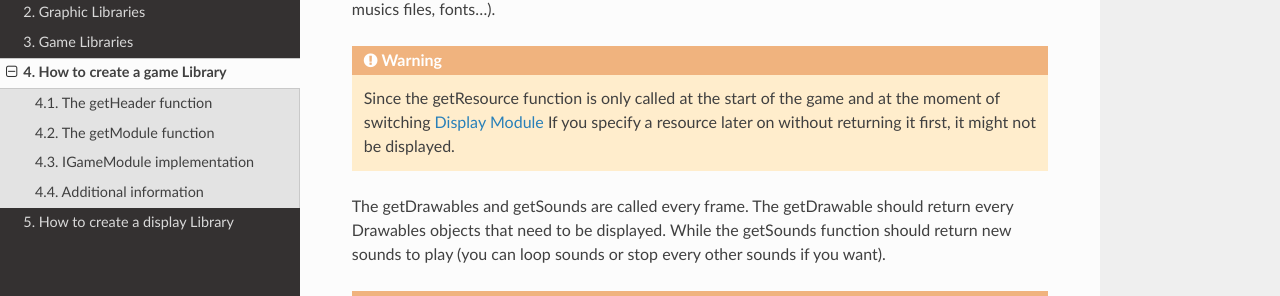
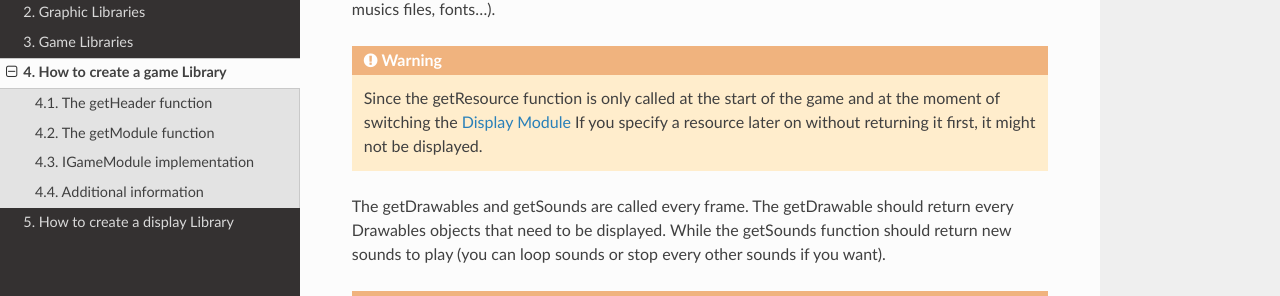
Before and after one commit to Octopus773/Wanda-Vision, a Sphinx documentation site: the page built from docs/source/tutoCreateGame.rst, in a window 1280 px wide and 900 px high, scrolled down 2470 px. Shown: the part 169-465 px from the top of the window. Built offline with Sphinx 7.4.7 and the Read the Docs theme 2.0.0, drawn with Linux system fonts in a browser that asks for light colours.

```diff
--- a/docs/source/tutoCreateGame.rst
+++ b/docs/source/tutoCreateGame.rst
@@ -135,7 +135,7 @@ Additional information
 The getResource function is called at the start of the game and when a new display module is loaded. It should return the complete list of resources that displays might need (sprites, 3D objects, musics files, fonts...).
 
 .. warning::
-     Since the getResource function is only called at the start of the game and at the moment of switching :term:`Display Module`
+     Since the getResource function is only called at the start of the game and at the moment of switching the :term:`Display Module`
      If you specify a resource later on without returning it first, it might not be displayed.
 
 The getDrawables and getSounds are called every frame. The getDrawable should return every Drawables objects that need to be displayed. While the getSounds function should return new sounds to play (you can loop sounds or stop every other sounds if you want).
```
Also changed, not shown: README.md (+8 -8 lines).
